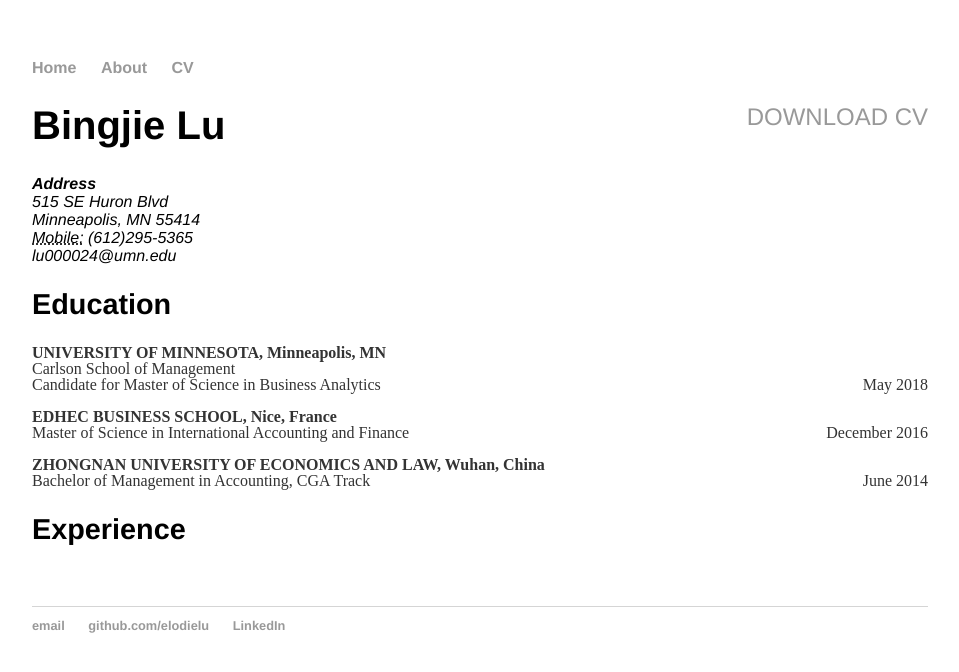
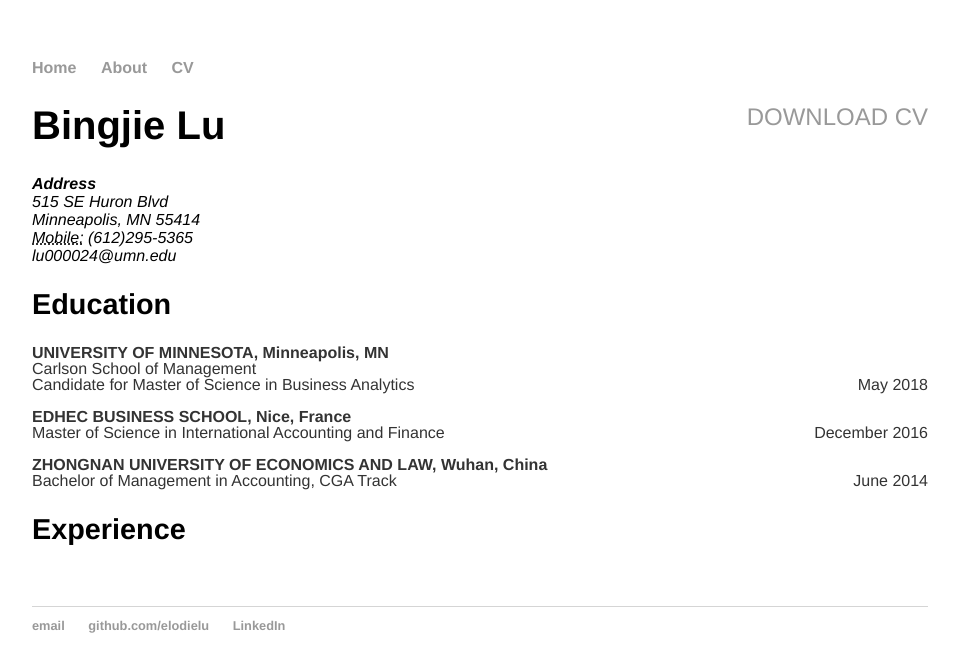
Before and after one commit to elodielu/elodielu.github.io, a Jekyll site: the page built from cv/index.html, in a window 1280 px wide. Shown: the top 672 px of the page, without its empty margins (160-1119 px from the left). Built offline with Jekyll 4.4.1, drawn with Linux system fonts in a browser that asks for light colours.

Commit message:
Update main.css

```diff
--- a/css/main.css
+++ b/css/main.css
@@ -3,7 +3,7 @@
 a { text-decoration: none; color: #999; }
 a:hover { text-decoration: underline; }
 
-p, ul { font-size: 1.2em; line-height: 1em; color: #333; }
+p, ul { font-family: 'Helvetica';font-size: 1.2em; line-height: 1em; color: #333; }
 
 h1, h2, h3, h4 { font-family: 'Helvetica'; }
 h1 { font-size: 2.5em;  }
@@ -17,13 +17,13 @@
 footer { border-top: 1px solid #d5d5d5; font-size: .8em; }
 
 /* Blog */
-ul.posts { margin: 20px auto 40px; font-size: 1.5em; }
+ul.posts { margin: 20px auto 40px; font-size: 1.5em; font-family: 'Helvetica';}
 ul.posts li { list-style: none; }
 
 /* CV */
 .cv { margin: 0px 0px 60px; }
-.cv h1 { font-size: 2.5em; }
-.cv h2 { font-size: 1.8em; }
+.cv h1 { font-size: 2.5em; font-family: 'Helvetica';}
+.cv h2 { font-size: 1.8em; font-family: 'Helvetica';}
 .cv address, .cv .download { font-family: 'Helvetica'; }
-.cv address, .cv p { font-size: 1em; }
-.cv .download { float: right; font-size: 1.5em; text-transform: uppercase; }
+.cv address, .cv p { font-size: 1em; font-family: 'Helvetica'; }
+.cv .download { font-family: 'Helvetica';float: right; font-size: 1.5em; text-transform: uppercase; }
```
